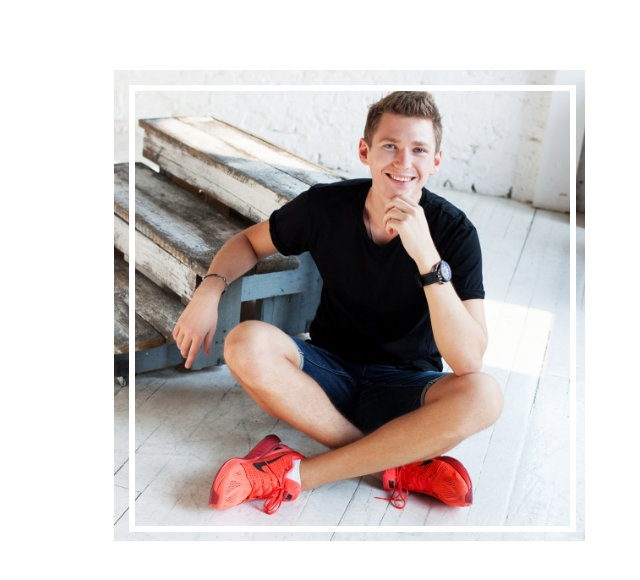
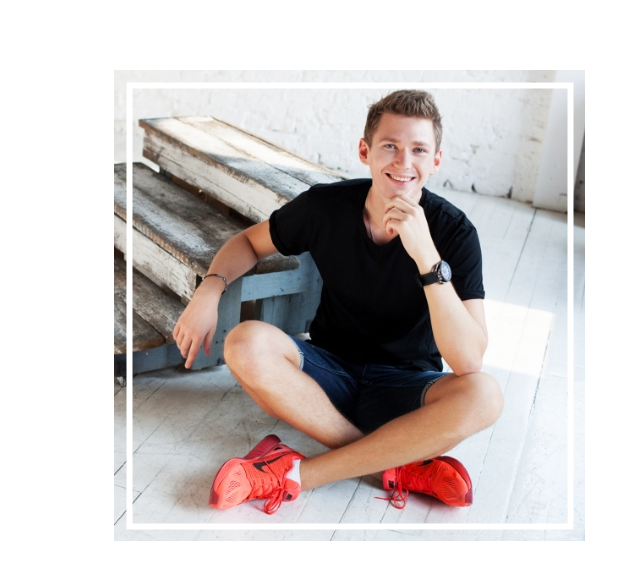
Before and after one commit to Sviatoslove/wayup-online-master-class, a plain HTML site: page index.html in a window 1280 px wide. Shown: the part 1448-2028 px from the top of the page, 640-1280 px from the left. Drawn offline with Linux system fonts and the light colour scheme.

Commit message:
img final

```diff
--- a/css/thanks.css
+++ b/css/thanks.css
@@ -37,14 +37,17 @@
     max-width: 471px;
     width: 100%;
     height: 471px;
-    background: url("../img/Smile_man.jpg") no-repeat center center / cover;;
+    background: url("../img/Smile_man.jpg") no-repeat center center / cover;
+    position: relative;
 }
 .smile_man:after {
     content: '';
-    width: 435px;
+    max-width: 435px;
+    width: 100%;
     height: 435px;
-    background: transparent;
     border: 6px solid #fff;
-    display: block;
-    margin: 15px 15px;
+    position: absolute;
+    top: 50%;
+    left: 50%;
+    transform: translate(-50%,-50%);
 }
```
